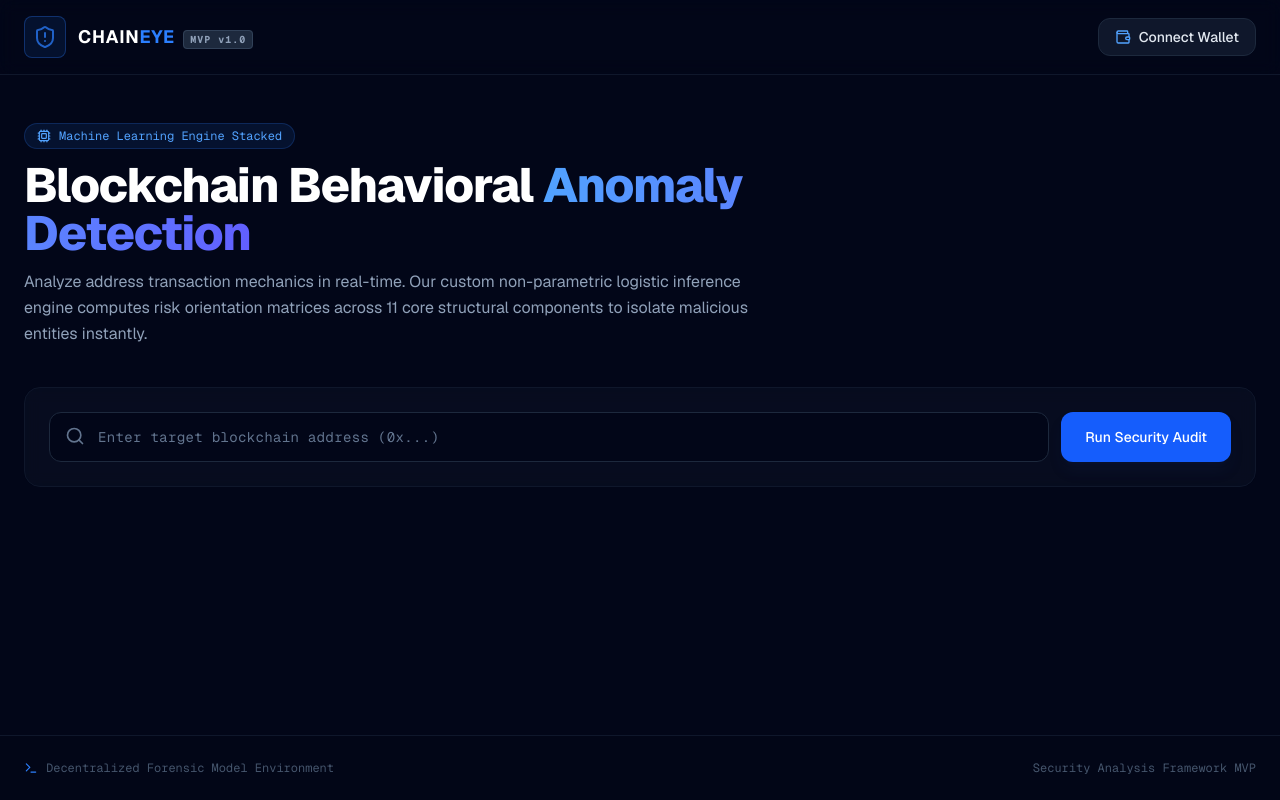
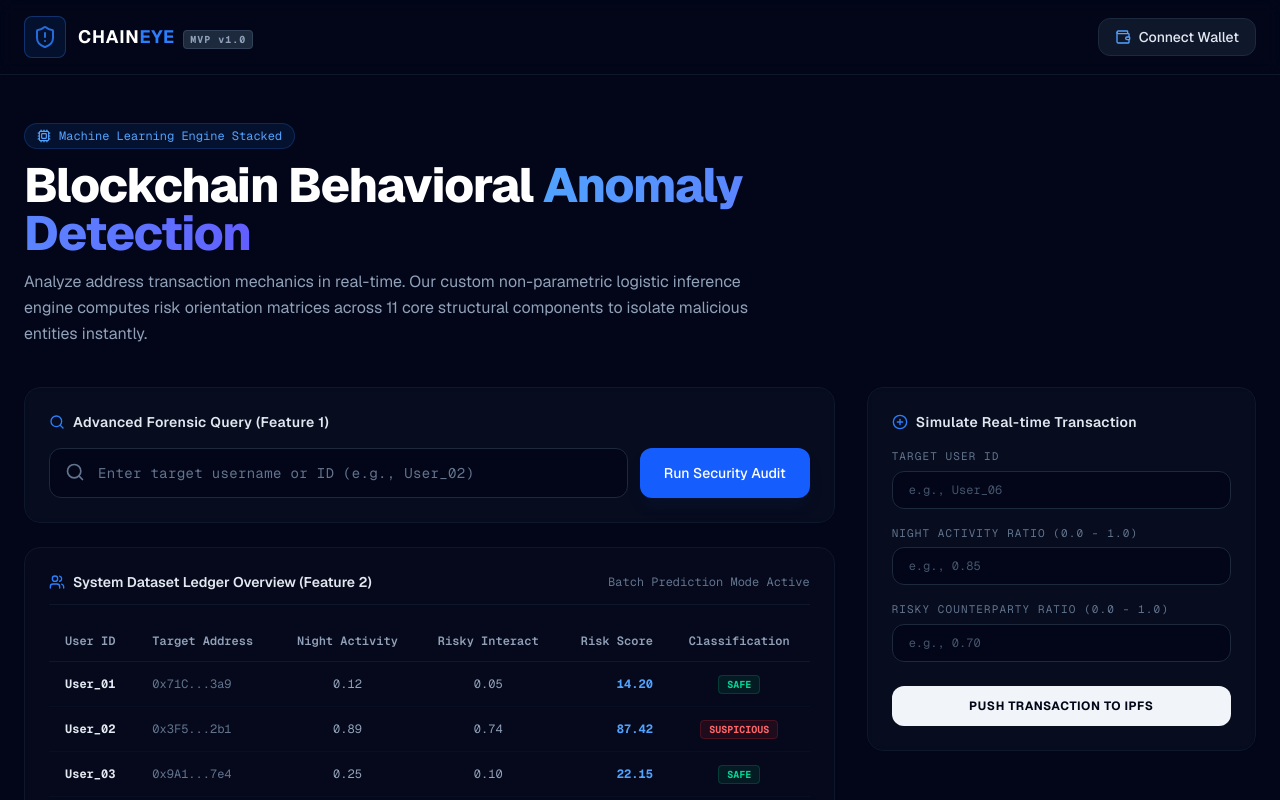
Before and after one commit to ngocleltt/fraud-detect-dapp-mvp, a Next.js app in the folder frontend/: page / in a window 1280 px wide. Shown: the top 800 px of the page. Built offline with nearby package versions, Linux system fonts and the light colour scheme.

Commit message:
index UI

```diff
--- a/frontend/src/app/page.tsx
+++ b/frontend/src/app/page.tsx
@@ -1,22 +1,64 @@
 "use client";
 
 import { useState } from "react";
-import { ShieldAlert, Search, Activity, Wallet, AlertTriangle, Terminal, Cpu } from "lucide-react";
+import { ShieldAlert, Search, Activity, Wallet, AlertTriangle, Terminal, Cpu, PlusCircle, CheckCircle, Users } from "lucide-react";
 
 export default function Home() {
-  const [address, setAddress] = useState("");
-  const [loading, setLoading] = useState(false);
-  const [analyzed, setAnalyzed] = useState(false);
+  const [searchQuery, setSearchQuery] = useState("");
+  const [loadingSearch, setLoadingSearch] = useState(false);
+  const [searchAnalyzed, setSearchAnalyzed] = useState(false);
 
-  const triggerAnalysis = (e: React.FormEvent) => {
+  const [formUser, setFormUser] = useState("");
+  const [formNightRatio, setFormNightRatio] = useState("");
+  const [formRiskyRatio, setFormRiskyRatio] = useState("");
+  const [loadingSubmit, setLoadingSubmit] = useState(false);
+  const [submitSuccess, setSubmitSuccess] = useState(false);
+
+  const [mockUsers, setMockUsers] = useState([
+    { id: "User_01", wallet: "0x71C...3a9", nightRatio: "0.12", riskyRatio: "0.05", score: "14.20", status: "SAFE" },
+    { id: "User_02", wallet: "0x3F5...2b1", nightRatio: "0.89", riskyRatio: "0.74", score: "87.42", status: "SUSPICIOUS" },
+    { id: "User_03", wallet: "0x9A1...7e4", nightRatio: "0.25", riskyRatio: "0.10", score: "22.15", status: "SAFE" },
+    { id: "User_04", wallet: "0x5B8...9d2", nightRatio: "0.72", riskyRatio: "0.68", score: "79.90", status: "SUSPICIOUS" },
+    { id: "User_05", wallet: "0x2C4...4f8", nightRatio: "0.08", riskyRatio: "0.02", score: "09.50", status: "SAFE" }
+  ]);
+
+  const handleSearchAudit = (e: React.FormEvent) => {
     e.preventDefault();
-    if (!address) return;
-    setLoading(true);
-    setAnalyzed(false);
+    if (!searchQuery) return;
+    setLoadingSearch(true);
+    setSearchAnalyzed(false);
     setTimeout(() => {
-      setLoading(false);
-      setAnalyzed(true);
-    }, 1800);
+      setLoadingSearch(false);
+      setSearchAnalyzed(true);
+    }, 1200);
+  };
+
+  const handleInsertTransaction = (e: React.FormEvent) => {
+    e.preventDefault();
+    if (!formUser || !formNightRatio || !formRiskyRatio) return;
+    setLoadingSubmit(true);
+    setSubmitSuccess(false);
+
+    setTimeout(() => {
+      const calculatedScore = (parseFloat(formNightRatio) * 50 + parseFloat(formRiskyRatio) * 50).toFixed(2);
+      const determinedStatus = parseFloat(calculatedScore) > 50 ? "SUSPICIOUS" : "SAFE";
+
+      const newUser = {
+        id: formUser,
+        wallet: "0x" + Math.random().toString(16).substring(2, 5).toUpperCase() + "..." + Math.random().toString(16).substring(2, 5).toUpperCase(),
+        nightRatio: parseFloat(formNightRatio).toFixed(2),
+        riskyRatio: parseFloat(formRiskyRatio).toFixed(2),
+        score: calculatedScore,
+        status: determinedStatus
+      };
+
+      setMockUsers([newUser, ...mockUsers]);
+      setLoadingSubmit(false);
+      setSubmitSuccess(true);
+      setFormUser("");
+      setFormNightRatio("");
+      setFormRiskyRatio("");
+    }, 1500);
   };
 
   return (
@@ -51,24 +93,29 @@ export default function Home() {
           </p>
         </div>
 
+        <div className="grid grid-cols-1 lg:grid-cols-3 gap-8">
+          <div className="lg:col-span-2 flex flex-col gap-6">
             <div className="bg-slate-900/40 border border-slate-900 rounded-2xl p-6 backdrop-blur-sm">
-          <form onSubmit={triggerAnalysis} className="flex flex-col sm:flex-row gap-3">
+              <h2 className="text-sm font-semibold tracking-wide text-slate-200 mb-4 flex items-center gap-2">
+                <Search className="w-4 h-4 text-blue-500" /> Advanced Forensic Query (Feature 1)
+              </h2>
+              <form onSubmit={handleSearchAudit} className="flex flex-col sm:flex-row gap-3">
                 <div className="relative flex-1">
                   <Search className="absolute left-4 top-3.5 w-5 h-5 text-slate-500" />
                   <input
                     type="text"
-                placeholder="Enter target blockchain address (0x...)"
-                value={address}
-                onChange={(e) => setAddress(e.target.value)}
+                    placeholder="Enter target username or ID (e.g., User_02)"
+                    value={searchQuery}
+                    onChange={(e) => setSearchQuery(e.target.value)}
                     className="w-full bg-slate-950 border border-slate-800 focus:border-blue-500 rounded-xl pl-12 pr-4 py-3.5 text-sm text-white placeholder-slate-500 focus:outline-none focus:ring-1 focus:ring-blue-500 transition font-mono tracking-wide"
                   />
                 </div>
                 <button
                   type="submit"
-              disabled={loading}
+                  disabled={loadingSearch}
                   className="px-6 py-3.5 bg-blue-600 hover:bg-blue-500 disabled:bg-blue-800 text-white font-medium text-sm rounded-xl shadow-lg shadow-blue-950/20 transition duration-150 flex items-center justify-center gap-2 min-w-[140px]"
                 >
-              {loading ? (
+                  {loadingSearch ? (
                     <>
                       <div className="w-4 h-4 border-2 border-white/30 border-t-white rounded-full animate-spin" />
                       Analyzing
@@ -80,8 +127,115 @@ export default function Home() {
               </form>
             </div>
 
-        {analyzed && (
-          <div className="grid grid-cols-1 lg:grid-cols-3 gap-8 animate-in fade-in slide-in-from-bottom-4 duration-300">
+            <div className="bg-slate-900/20 border border-slate-900 rounded-2xl p-6 flex flex-col gap-4">
+              <div className="flex items-center justify-between border-b border-slate-900 pb-3">
+                <span className="text-sm font-semibold text-slate-200 flex items-center gap-2">
+                  <Users className="w-4 h-4 text-blue-500" /> System Dataset Ledger Overview (Feature 2)
+                </span>
+                <span className="text-xs font-mono text-slate-500">Batch Prediction Mode Active</span>
+              </div>
+              <div className="overflow-x-auto">
+                <table className="w-full text-left border-collapse text-xs font-mono">
+                  <thead>
+                    <tr className="border-b border-slate-900 text-slate-400">
+                      <th className="py-3 px-4 font-semibold">User ID</th>
+                      <th className="py-3 px-4 font-semibold">Target Address</th>
+                      <th className="py-3 px-4 font-semibold text-center">Night Activity</th>
+                      <th className="py-3 px-4 font-semibold text-center">Risky Interact</th>
+                      <th className="py-3 px-4 font-semibold text-right">Risk Score</th>
+                      <th className="py-3 px-4 font-semibold text-center">Classification</th>
+                    </tr>
+                  </thead>
+                  <tbody className="divide-y divide-slate-900/50">
+                    {mockUsers.map((user) => (
+                      <tr key={user.id} className="hover:bg-slate-900/30 transition duration-150">
+                        <td className="py-3.5 px-4 text-slate-200 font-bold">{user.id}</td>
+                        <td className="py-3.5 px-4 text-slate-500">{user.wallet}</td>
+                        <td className="py-3.5 px-4 text-center text-slate-400">{user.nightRatio}</td>
+                        <td className="py-3.5 px-4 text-center text-slate-400">{user.riskyRatio}</td>
+                        <td className="py-3.5 px-4 text-right font-bold text-blue-400">{user.score}</td>
+                        <td className="py-3.5 px-4 text-center">
+                          <span className={`px-2 py-0.5 rounded text-[10px] font-bold ${
+                            user.status === "SUSPICIOUS"
+                              ? "bg-red-500/10 border border-red-500/20 text-red-400"
+                              : "bg-emerald-500/10 border border-emerald-500/20 text-emerald-400"
+                          }`}>
+                            {user.status}
+                          </span>
+                        </td>
+                      </tr>
+                    ))}
+                  </tbody>
+                </table>
+              </div>
+            </div>
+          </div>
+
+          <div className="flex flex-col gap-6">
+            <div className="bg-slate-900/40 border border-slate-900 rounded-2xl p-6 backdrop-blur-sm">
+              <h2 className="text-sm font-semibold tracking-wide text-slate-200 mb-4 flex items-center gap-2">
+                <PlusCircle className="w-4 h-4 text-blue-500" /> Simulate Real-time Transaction
+              </h2>
+              <form onSubmit={handleInsertTransaction} className="flex flex-col gap-4">
+                <div className="flex flex-col gap-1.5">
+                  <label className="text-[11px] font-mono uppercase tracking-widest text-slate-500">Target User ID</label>
+                  <input
+                    type="text"
+                    required
+                    placeholder="e.g., User_06"
+                    value={formUser}
+                    onChange={(e) => setFormUser(e.target.value)}
+                    className="w-full bg-slate-950 border border-slate-800 focus:border-blue-500 rounded-xl px-4 py-2.5 text-xs text-white placeholder-slate-600 focus:outline-none transition font-mono"
+                  />
+                </div>
+                <div className="flex flex-col gap-1.5">
+                  <label className="text-[11px] font-mono uppercase tracking-widest text-slate-500">Night Activity Ratio (0.0 - 1.0)</label>
+                  <input
+                    type="number"
+                    step="0.01"
+                    min="0"
+                    max="1"
+                    required
+                    placeholder="e.g., 0.85"
+                    value={formNightRatio}
+                    onChange={(e) => setFormNightRatio(e.target.value)}
+                    className="w-full bg-slate-950 border border-slate-800 focus:border-blue-500 rounded-xl px-4 py-2.5 text-xs text-white placeholder-slate-600 focus:outline-none transition font-mono"
+                  />
+                </div>
+                <div className="flex flex-col gap-1.5">
+                  <label className="text-[11px] font-mono uppercase tracking-widest text-slate-500">Risky Counterparty Ratio (0.0 - 1.0)</label>
+                  <input
+                    type="number"
+                    step="0.01"
+                    min="0"
+                    max="1"
+                    required
+                    placeholder="e.g., 0.70"
+                    value={formRiskyRatio}
+                    onChange={(e) => setFormRiskyRatio(e.target.value)}
+                    className="w-full bg-slate-950 border border-slate-800 focus:border-blue-500 rounded-xl px-4 py-2.5 text-xs text-white placeholder-slate-600 focus:outline-none transition font-mono"
+                  />
+                </div>
+                <button
+                  type="submit"
+                  disabled={loadingSubmit}
+                  className="w-full mt-2 px-4 py-3 bg-slate-100 hover:bg-white text-slate-950 disabled:bg-slate-800 disabled:text-slate-500 font-bold text-xs uppercase tracking-wider rounded-xl transition duration-150 flex items-center justify-center gap-2"
+                >
+                  {loadingSubmit ? "Processing Matrix..." : "Push Transaction to IPFS"}
+                </button>
+                {submitSuccess && (
+                  <div className="flex items-center gap-2 text-emerald-400 font-mono text-[11px] mt-1 bg-emerald-950/10 border border-emerald-500/20 p-2.5 rounded-lg animate-in fade-in duration-200">
+                    <CheckCircle className="w-4 h-4 shrink-0" />
+                    <span>Inference complete. Ledger sync'd with Smart Contract Registry CID.</span>
+                  </div>
+                )}
+              </form>
+            </div>
+          </div>
+        </div>
+
+        {searchAnalyzed && (
+          <div className="grid grid-cols-1 lg:grid-cols-3 gap-8 anonymity-trace animate-in fade-in slide-in-from-bottom-4 duration-300">
             <div className="bg-slate-900/20 border border-red-500/20 rounded-2xl p-6 flex flex-col gap-6 relative overflow-hidden bg-gradient-to-b from-red-950/5 to-transparent">
               <div className="flex items-center justify-between">
                 <span className="text-sm font-semibold tracking-wide text-slate-400">Risk Assessment</span>
```
Lines whose indentation alone changed are shown as unchanged.
